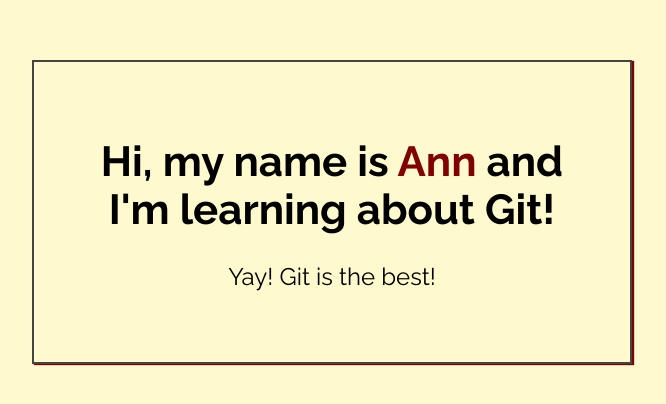
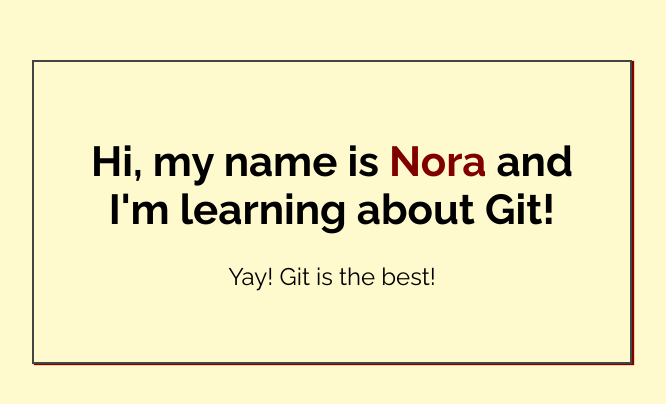
Before and after one commit to Nora-Hall/my-first-repo, a plain HTML site: page index.html in a window 1280 px wide. Shown: the part 188-592 px from the top of the page, without its empty margins (308-974 px from the left). Drawn offline with Linux system fonts and the light colour scheme.

Commit message:
Replaced name in index.html

```diff
--- a/index.html
+++ b/index.html
@@ -14,7 +14,7 @@
 <body>
 
     <div class="greeting">
-        <h1>Hi, my name is <span class="highlight">Ann</span> and I'm learning about Git! </h1>
+        <h1>Hi, my name is <span class="highlight">Nora</span> and I'm learning about Git! </h1>
 
         <p>Yay! Git is the best!</p>
     </div>
```
